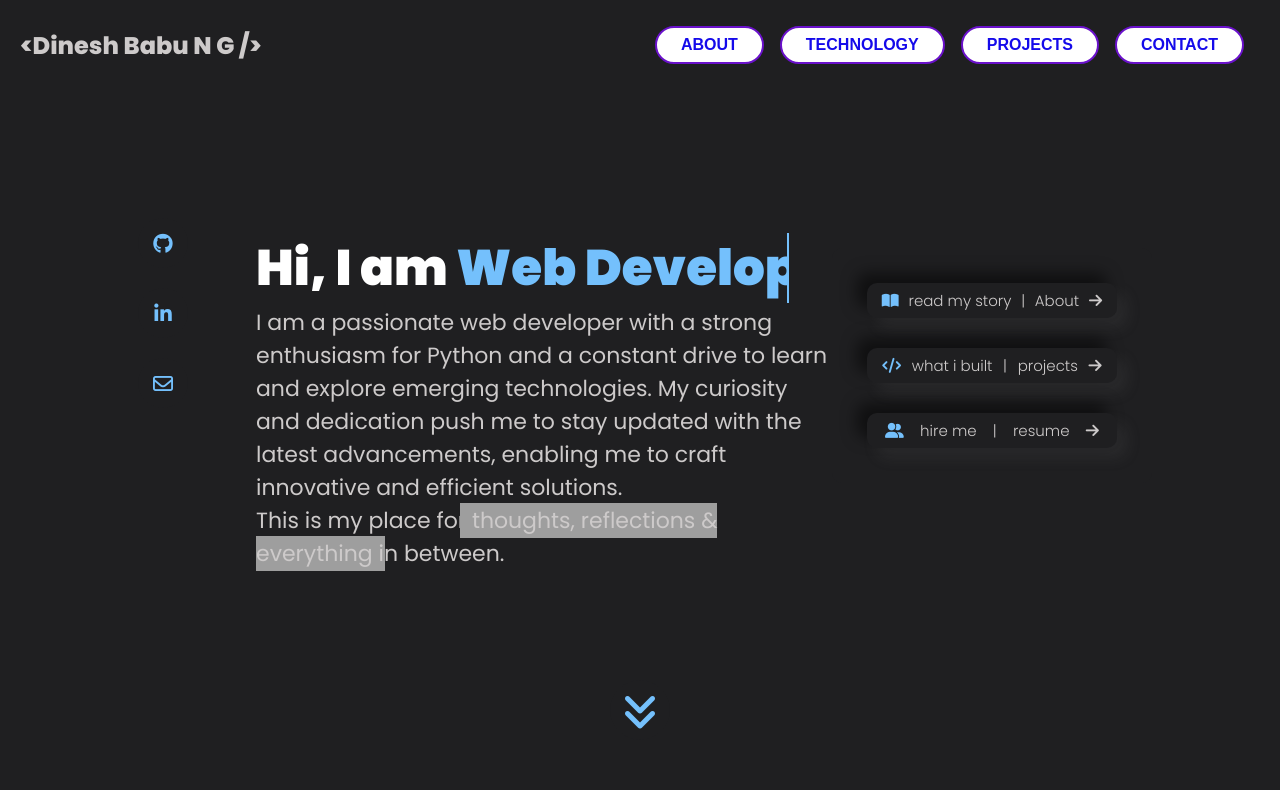
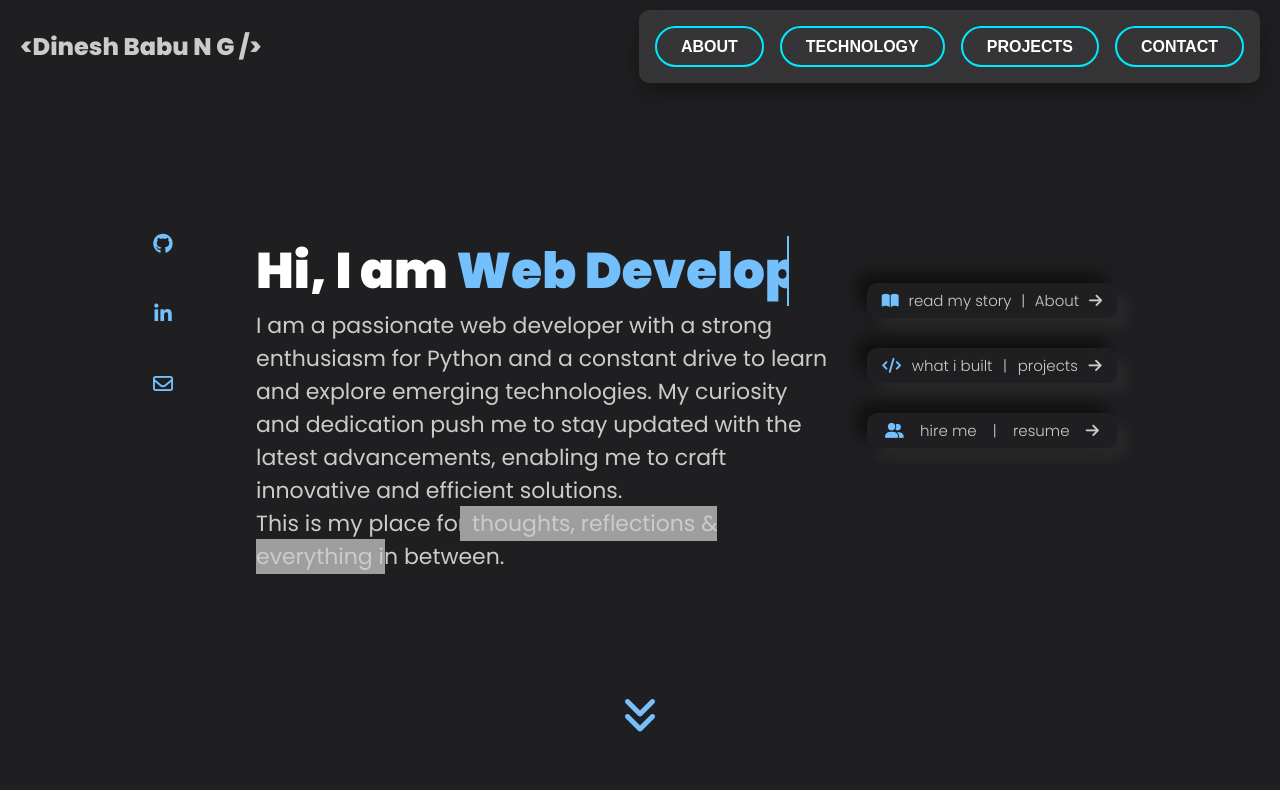
Before and after one commit to Dineshbabu1022001/Dinesh-Babu-Portfolio-Website, a React (Create React App) app: page / in a window 1280 px wide. Shown: the top 790 px of the page. Built offline with nearby package versions, Linux system fonts and the light colour scheme; grey boxes are pictures that could not be loaded.

Commit message:
Update App.css

```diff
--- a/src/App.css
+++ b/src/App.css
@@ -62,7 +62,7 @@ html, body {
   cursor: pointer;
   transition: background-color 0.3s, transform 0.3s;
 } */
-.nav-butt {
+/* .nav-butt {
   background-color: #ffffff;
   color: #150aea;
   border: 2px solid #6a11cb;
@@ -73,9 +73,9 @@ html, body {
   text-transform: uppercase;
   cursor: pointer;
   transition: all 0.3s ease;
-}
+} */
 
-.nav-butt:hover {
+/* .nav-butt:hover {
   background-color: #6a11cb;
   color: #ffffff;
   transform: translateY(-2px);
@@ -135,6 +135,128 @@ html, body {
     display: flex !important;
     max-height: none;
     opacity: 1;
+  }
+} */
+.nav-butt {
+  background-color: #ffffff;
+  color: #150aea;
+  border: 2px solid #6a11cb;
+  border-radius: 20px;
+  padding: 0.5rem 1.5rem;
+  font-size: 1rem;
+  font-weight: bold;
+  text-transform: uppercase;
+  cursor: pointer;
+  transition: all 0.3s ease;
+}
+
+.nav-logo {
+  font-size: 1.8rem;
+  font-weight: bold;
+  color: #00eaff; /* Neon Blue */
+  text-transform: uppercase;
+  letter-spacing: 2px;
+  text-shadow: 0 0 10px rgba(0, 234, 255, 0.8);
+}
+
+/* 🔹 Navigation Buttons */
+.nav-buttons {
+  display: flex;
+  gap: 1rem;
+  transition: all 0.3s ease-in-out;
+}
+
+/* 🔹 Modern Button Styling */
+.nav-butt {
+  background: transparent;
+  color: #ffffff;
+  border: 2px solid #00eaff;
+  border-radius: 25px;
+  padding: 0.6rem 1.5rem;
+  font-size: 1rem;
+  font-weight: bold;
+  text-transform: uppercase;
+  cursor: pointer;
+  transition: all 0.4s ease-in-out;
+  position: relative;
+  overflow: hidden;
+}
+
+.nav-butt::before {
+  content: "";
+  position: absolute;
+  top: 50%;
+  left: 50%;
+  width: 300%;
+  height: 300%;
+  background: radial-gradient(circle, rgba(0, 234, 255, 0.5), transparent);
+  transition: 0.5s;
+  transform: translate(-50%, -50%) scale(0);
+}
+
+.nav-butt:hover::before {
+  transform: translate(-50%, -50%) scale(1);
+}
+
+.nav-butt:hover {
+  color: #000;
+  background: #00eaff;
+  box-shadow: 0 0 20px rgba(0, 234, 255, 0.6);
+}
+
+/* 🔹 Mobile Toggle Button */
+.nav-toggle {
+  display: none;
+  cursor: pointer;
+  font-size: 2rem;
+  color: #00eaff;
+}
+
+/* 🔹 Responsive Navbar for Mobile */
+@media (max-width: 768px) {
+  .nav-buttons {
+    flex-direction: column;
+    position: absolute;
+    top: 60px;
+    right: 20px;
+    width: 250px;
+    background: rgba(255, 255, 255, 0.1);
+    backdrop-filter: blur(15px);
+    border-radius: 10px;
+    padding: 1rem;
+    box-shadow: 0px 10px 20px rgba(0, 0, 0, 0.3);
+    max-height: 0;
+    opacity: 0;
+    overflow: hidden;
+    transition: max-height 0.4s ease-in-out, opacity 0.4s ease-in-out;
+  }
+
+  .nav-buttons.show {
+    max-height: 300px;
+    opacity: 1;
+  }
+
+  .nav-butt {
+    padding: 12px;
+    text-align: center;
+    width: 100%;
+  }
+
+  .nav-toggle {
+    display: block;
+  }
+}
+
+/* 🔹 Desktop View */
+@media (min-width: 769px) {
+  .nav-buttons {
+    display: flex !important;
+    max-height: none;
+    opacity: 1;
+  }
+
+  .nav-toggle {
+    display: none;
   }
 }
 
```
